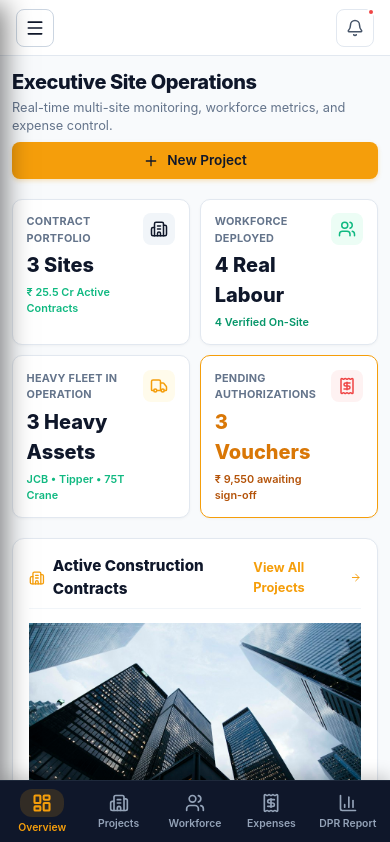
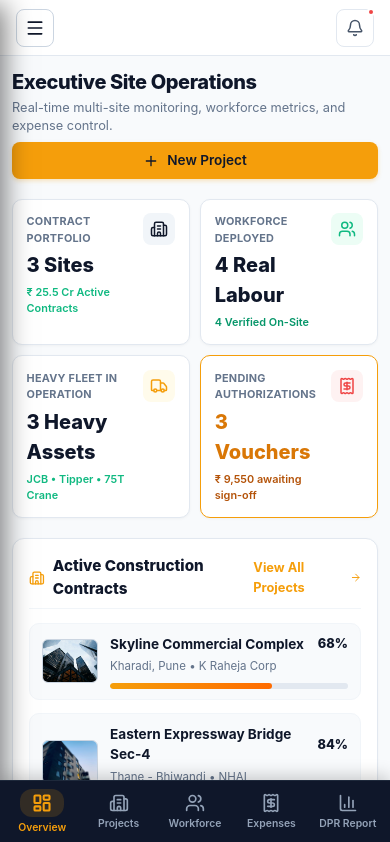
Before and after one commit to dawarepunam/structiva-admin, a Next.js app: page /admin in a window 390 px wide. Shown: the top 842 px of the page. Built offline with nearby package versions, Linux system fonts and the light colour scheme.

Commit message:
fix(overview): fix project thumbnail dimensions and restore compact list layout

```diff
--- a/src/components/admin/dashboard/ProjectOverview.module.css
+++ b/src/components/admin/dashboard/ProjectOverview.module.css
@@ -45,13 +45,45 @@
 .projectList {
   display: flex;
   flex-direction: column;
-  gap: 1.25rem;
+  gap: 1rem;
 }
 
 .projectItem {
   display: flex;
+  align-items: center;
+  gap: 1rem;
+  padding: 0.75rem;
+  border-radius: 10px;
+  background-color: #f8fafc;
+  border: 1px solid #f1f5f9;
+  transition: all 0.2s;
+  cursor: pointer;
+}
+
+.projectItem:hover {
+  background-color: #f1f5f9;
+  border-color: #cbd5e1;
+}
+
+.thumbnail {
+  width: 68px;
+  height: 52px;
+  min-width: 68px;
+  min-height: 52px;
+  max-width: 68px;
+  max-height: 52px;
+  border-radius: 8px;
+  object-fit: cover;
+  border: 1px solid #cbd5e1;
+  flex-shrink: 0;
+}
+
+.projectInfo {
+  flex: 1;
+  display: flex;
   flex-direction: column;
-  gap: 0.5rem;
+  gap: 0.25rem;
+  min-width: 0;
 }
 
 .projectMeta {
@@ -169,6 +201,21 @@
     gap: 0.85rem;
   }
 
+  .thumbnail {
+    width: 56px;
+    height: 44px;
+    min-width: 56px;
+    min-height: 44px;
+    max-width: 56px;
+    max-height: 44px;
+    border-radius: 6px;
+  }
+
+  .projectItem {
+    padding: 0.6rem 0.75rem;
+    gap: 0.75rem;
+  }
+
   .activityItem {
     font-size: 0.78rem;
     gap: 0.5rem;
```
